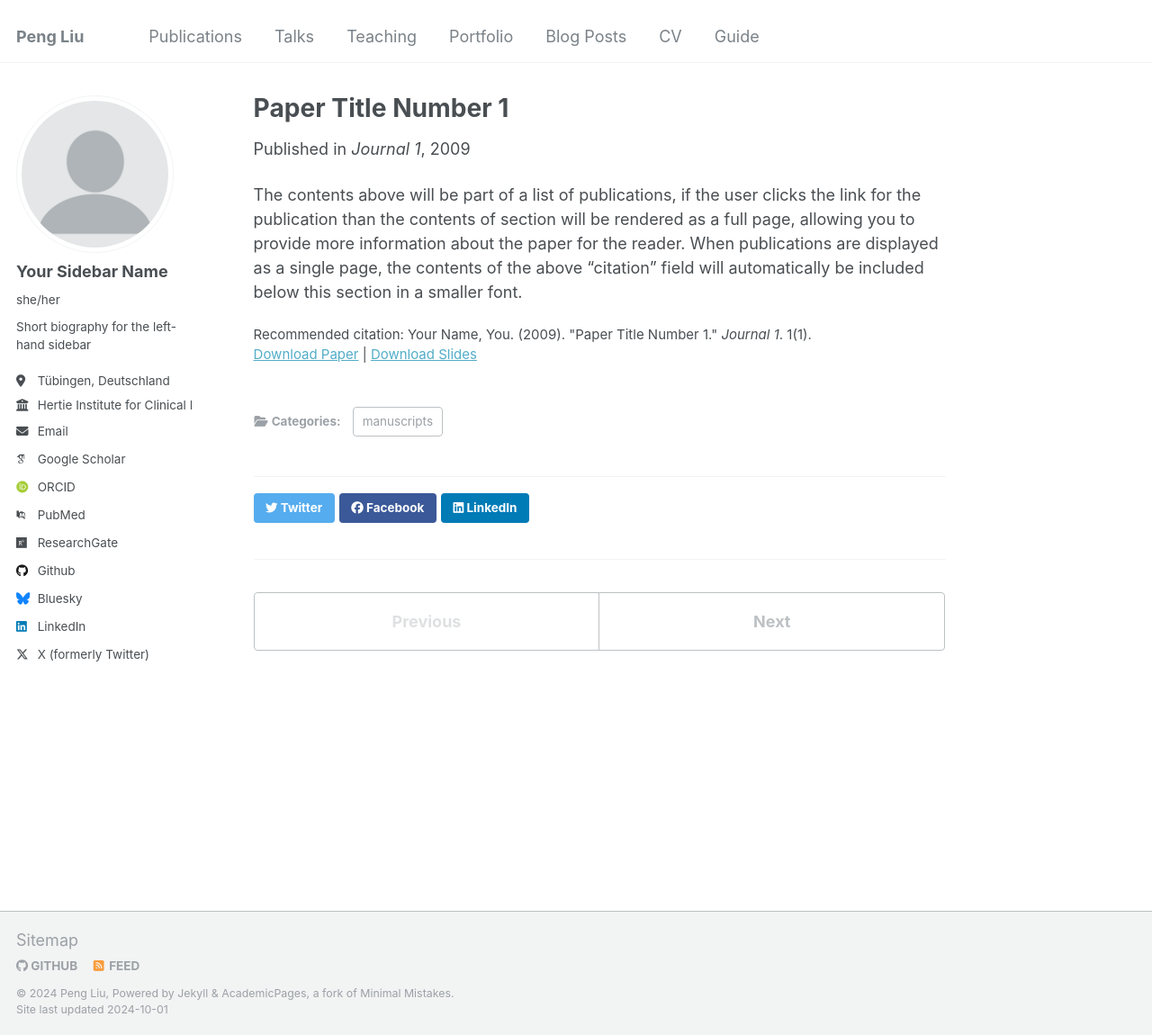
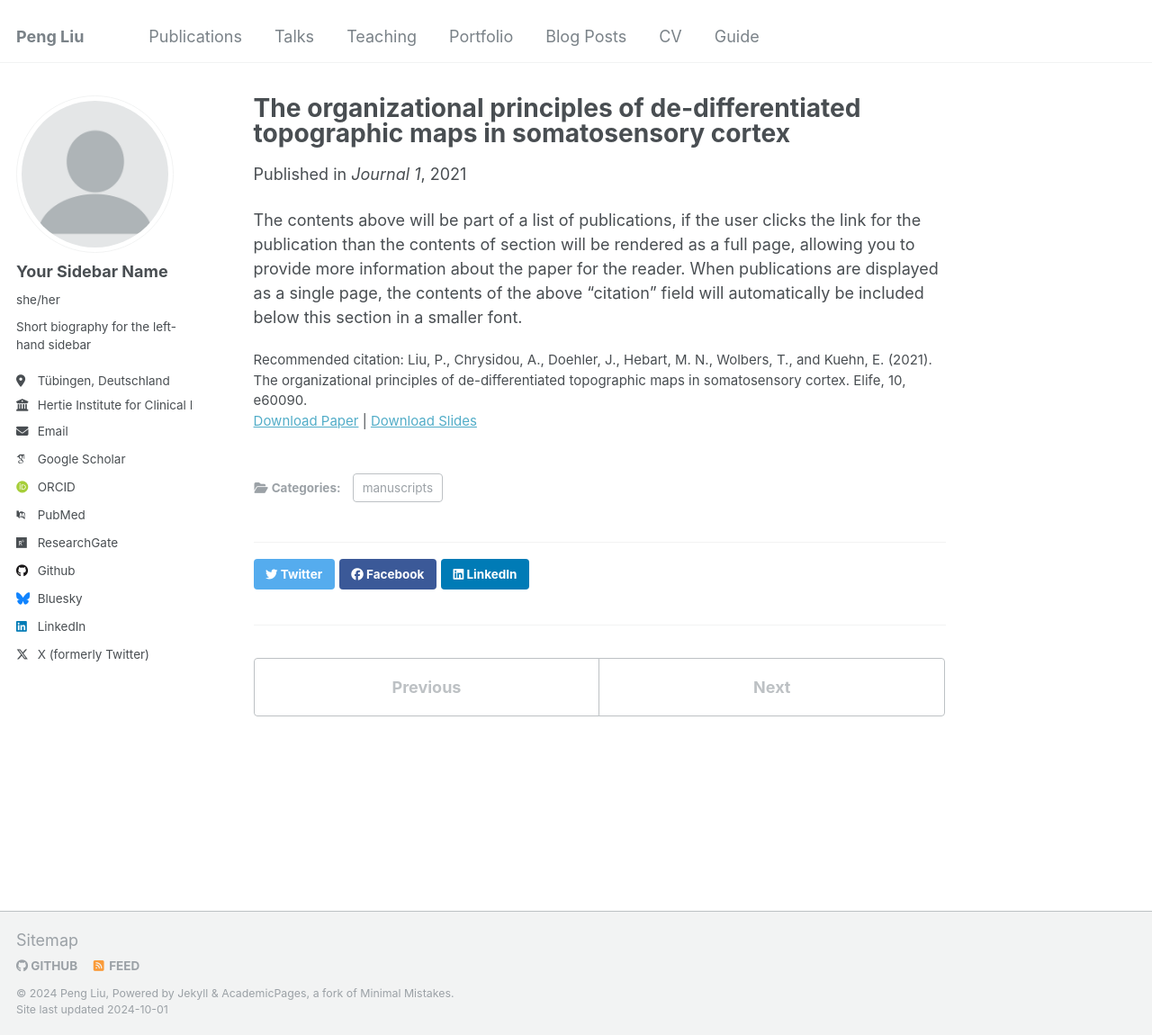
Before and after one commit to PengLiu1120/pengliu, a Jekyll site: the page built from _publications/2009-10-01-paper-title-number-1.md, in a window 1280 px wide and 1150 px high. Shown: the whole window at 90% size. Built offline with Jekyll 4.4.1, drawn with Linux system fonts in a browser that asks for light colours; some web fonts are replaced.

Commit message:
2009-10-01-paper-title-number-1.md

```diff
--- a/_publications/2009-10-01-paper-title-number-1.md
+++ b/_publications/2009-10-01-paper-title-number-1.md
@@ -1,14 +1,16 @@
 ---
-title: "Paper Title Number 1"
+title: "The organizational principles of de-differentiated topographic maps in somatosensory cortex"
 collection: publications
 category: manuscripts
 permalink: /publication/2009-10-01-paper-title-number-1
 excerpt: 'This paper is about the number 1. The number 2 is left for future work.'
-date: 2009-10-01
+date: 2021-06-08
 venue: 'Journal 1'
 slidesurl: 'http://academicpages.github.io/files/slides1.pdf'
 paperurl: 'http://academicpages.github.io/files/paper1.pdf'
-citation: 'Your Name, You. (2009). &quot;Paper Title Number 1.&quot; <i>Journal 1</i>. 1(1).'
+citation: 'Liu, P., Chrysidou, A., Doehler, J., Hebart, M. N., Wolbers, T., and Kuehn, E. (2021). The
+organizational principles of de-differentiated topographic maps in somatosensory cortex. Elife,
+10, e60090.'
 ---
 
 The contents above will be part of a list of publications, if the user clicks the link for the publication than the contents of section will be rendered as a full page, allowing you to provide more information about the paper for the reader. When publications are displayed as a single page, the contents of the above "citation" field will automatically be included below this section in a smaller font.
```
